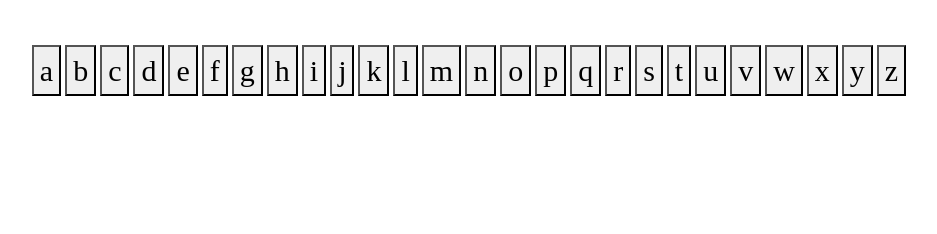
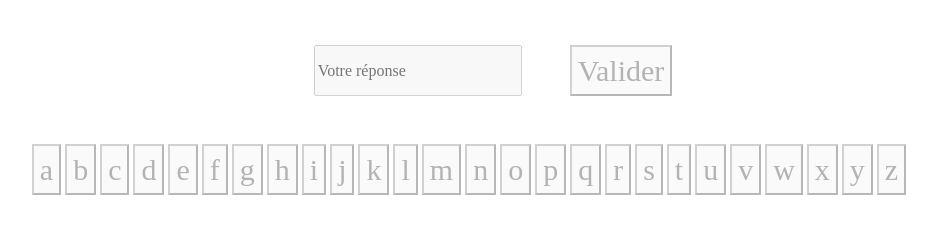
Before and after one commit to KevinLIOUST/Pendu, a website: page index.html in a window 1280 px wide. Shown: the part 394-628 px from the top of the page, without its empty margins (171-1108 px from the left). Drawn offline with nearby package versions, Linux system fonts and the light colour scheme; a web font is replaced by a local one.

Commit message:
Continuation du pendu 2 ! :)

```diff
--- a/index.html
+++ b/index.html
@@ -1,25 +1,21 @@
 <!DOCTYPE html>
 <html lang="fr">
+
 <head>
   <meta charset="UTF-8" />
   <meta name="viewport" content="width=device-width, initial-scale=1.0" />
   <title>Pendu</title>
 
   <!-- Lien vers Bootstrap -->
-    <link
-      rel="stylesheet"
-      href="node_modules/bootstrap/dist/css/bootstrap.min.css"
-    />
+  <link rel="stylesheet" href="node_modules/bootstrap/dist/css/bootstrap.min.css" />
 
   <!-- Lien vers les icônes Bootstrap -->
   <!-- <link rel="stylesheet" href="/node_modules/bootstrap-icons/font/bootstrap-icons.min.css"> -->
 
   <!-- Lien pour utiliser JavaScript pour les actions de l'utilisateur -->
-    <script
-      src="node_modules/bootstrap/dist/js/bootstrap.bundle.min.js"
+  <script src="node_modules/bootstrap/dist/js/bootstrap.bundle.min.js"
     integrity="sha384-j1CDi7MgGQ12Z7Qab0qlWQ/Qqz24Gc6BM0thvEMVjHnfYGF0rmFCozFSxQBxwHKO"
-      crossorigin="anonymous"
-    ></script>
+    crossorigin="anonymous"></script>
 
   <link rel="stylesheet" href="css/style.css" />
 </head>
@@ -41,38 +37,43 @@
       <p class="text-center">Nombre d'essais : <span id="nbEssais"></span></p>
       <p class="text-center">Catégorie : <span id="categorie"></span></p>
       <p class="text-center fs-1" id="motAchercher">_________</p>
+      <div class="d-flex justify-content-center m-5">
+        <input type="text" placeholder="Votre réponse" class="mx-5" disabled>
+        <button id="btnValider" onclick="validerReponse()" disabled>Valider</button>
+      </div>
       <p class="text-center fs-1" id="partiePerdueOuGagnee"></p>
       <div class="text-center m-5">
-          <button id="btnA" onclick="utiliserLettre('a')">a</button>
-          <button id="btnB" onclick="utiliserLettre('b')">b</button>
-          <button id="btnC" onclick="utiliserLettre('c')">c</button>
-          <button id="btnD" onclick="utiliserLettre('d')">d</button>
-          <button id="btnE" onclick="utiliserLettre('e')">e</button>
-          <button id="btnF" onclick="utiliserLettre('f')">f</button>
-          <button id="btnG" onclick="utiliserLettre('g')">g</button>
-          <button id="btnH" onclick="utiliserLettre('h')">h</button>
-          <button id="btnI" onclick="utiliserLettre('i')">i</button>
-          <button id="btnJ" onclick="utiliserLettre('j')">j</button>
-          <button id="btnK" onclick="utiliserLettre('k')">k</button>
-          <button id="btnL" onclick="utiliserLettre('l')">l</button>
-          <button id="btnM" onclick="utiliserLettre('m')">m</button>
-          <button id="btnN" onclick="utiliserLettre('n')">n</button>
-          <button id="btnO" onclick="utiliserLettre('o')">o</button>
-          <button id="btnP" onclick="utiliserLettre('p')">p</button>
-          <button id="btnQ" onclick="utiliserLettre('q')">q</button>
-          <button id="btnR" onclick="utiliserLettre('r')">r</button>
-          <button id="btnS" onclick="utiliserLettre('s')">s</button>
-          <button id="btnT" onclick="utiliserLettre('t')">t</button>
-          <button id="btnU" onclick="utiliserLettre('u')">u</button>
-          <button id="btnV" onclick="utiliserLettre('v')">v</button>
-          <button id="btnW" onclick="utiliserLettre('w')">w</button>
-          <button id="btnX" onclick="utiliserLettre('x')">x</button>
-          <button id="btnY" onclick="utiliserLettre('y')">y</button>
-          <button id="btnZ" onclick="utiliserLettre('z')">z</button>
+        <button id="btnA" onclick="utiliserLettre('a')" disabled>a</button>
+        <button id="btnB" onclick="utiliserLettre('b')" disabled>b</button>
+        <button id="btnC" onclick="utiliserLettre('c')" disabled>c</button>
+        <button id="btnD" onclick="utiliserLettre('d')" disabled>d</button>
+        <button id="btnE" onclick="utiliserLettre('e')" disabled>e</button>
+        <button id="btnF" onclick="utiliserLettre('f')" disabled>f</button>
+        <button id="btnG" onclick="utiliserLettre('g')" disabled>g</button>
+        <button id="btnH" onclick="utiliserLettre('h')" disabled>h</button>
+        <button id="btnI" onclick="utiliserLettre('i')" disabled>i</button>
+        <button id="btnJ" onclick="utiliserLettre('j')" disabled>j</button>
+        <button id="btnK" onclick="utiliserLettre('k')" disabled>k</button>
+        <button id="btnL" onclick="utiliserLettre('l')" disabled>l</button>
+        <button id="btnM" onclick="utiliserLettre('m')" disabled>m</button>
+        <button id="btnN" onclick="utiliserLettre('n')" disabled>n</button>
+        <button id="btnO" onclick="utiliserLettre('o')" disabled>o</button>
+        <button id="btnP" onclick="utiliserLettre('p')" disabled>p</button>
+        <button id="btnQ" onclick="utiliserLettre('q')" disabled>q</button>
+        <button id="btnR" onclick="utiliserLettre('r')" disabled>r</button>
+        <button id="btnS" onclick="utiliserLettre('s')" disabled>s</button>
+        <button id="btnT" onclick="utiliserLettre('t')" disabled>t</button>
+        <button id="btnU" onclick="utiliserLettre('u')" disabled>u</button>
+        <button id="btnV" onclick="utiliserLettre('v')" disabled>v</button>
+        <button id="btnW" onclick="utiliserLettre('w')" disabled>w</button>
+        <button id="btnX" onclick="utiliserLettre('x')" disabled>x</button>
+        <button id="btnY" onclick="utiliserLettre('y')" disabled>y</button>
+        <button id="btnZ" onclick="utiliserLettre('z')" disabled>z</button>
       </div>
     </div>
   </main>
 
   <script src="js/script.js"></script>
 </body>
+
 </html>
--- a/js/script.js
+++ b/js/script.js
@@ -57,8 +57,28 @@ let nbEssais = "";
 // Nombre d'underscores à afficher pour trouver le mot
 let nbUnderscores = 0;
 
-// Le nombre de lettres manquantes pour trouver le mot et gagner la partie
-let nbLettresManquantes = 0;
+// Fonction pour utiliser la zone de texte pour que le joueur puisse donner sa réponse avec le bouton valider
+function validerReponse() {
+  if (document.getElementById("textEntrer").value == motAchercher) {
+    document.getElementById("motAchercher").innerText = motAchercher;
+    nbEssais--;
+    document.getElementById("nbEssais").innerText = nbEssais;
+  } else {
+    nbEssais--;
+    document.getElementById("nbEssais").innerText = nbEssais
+  }
+}
+
+// Fonction pour savoir si le joueur a gagné la partie, soit perdu la partie
+function perduOuGagnePartie() {
+  if (nbEssais == 0 && motArefaire != motAchercher) {
+    document.getElementById("partiePerdueOuGagnee").innerText =
+      "Vous avez perdue la partie ! ):";
+  } else if (motAchercher == motArefaire) {
+    document.getElementById("partiePerdueOuGagnee").innerText =
+      "Vous avez gagné(e) la partie ! :)";
+  }
+}
 
 // Fonction pour utiliser une lettre
 function utiliserLettre(lettre) {
@@ -81,17 +101,10 @@ function utiliserLettre(lettre) {
 
   let boutonAdesactiver = document.getElementById("btn" + lettre.toUpperCase());
   boutonAdesactiver.disabled = true;
-  nbLettresManquantes--;
   nbEssais--;
   document.getElementById("nbEssais").innerText = nbEssais;
 
-  if (nbEssais == 0 && nbLettresManquantes > 0) {
-    document.getElementById("partiePerdueOuGagnee").innerText =
-      "Vous avez perdue la partie ! ):";
-  } else if (motAchercher == motArefaire) {
-    document.getElementById("partiePerdueOuGagnee").innerText =
-      "Vous avez gagné(e) la partie ! :)";
-  }
+  perduOuGagnePartie();
 }
 
 // Fonction pour initialiser une partie
@@ -130,9 +143,6 @@ function initialiserPartie() {
   // Pour afficher le nombre d'underscores pour trouver le mot
   nbUnderscores = motAchercher.length;
 
-  // Pour récupérer le nombre de lettres manquantes pour trouver le mot
-  nbLettresManquantes = motAchercher.length;
-
   // Pour remettre à 0 les underscores du mot à trouver
   document.getElementById("motAchercher").innerText = "";
 
```
Lines whose indentation alone changed are shown as unchanged.
